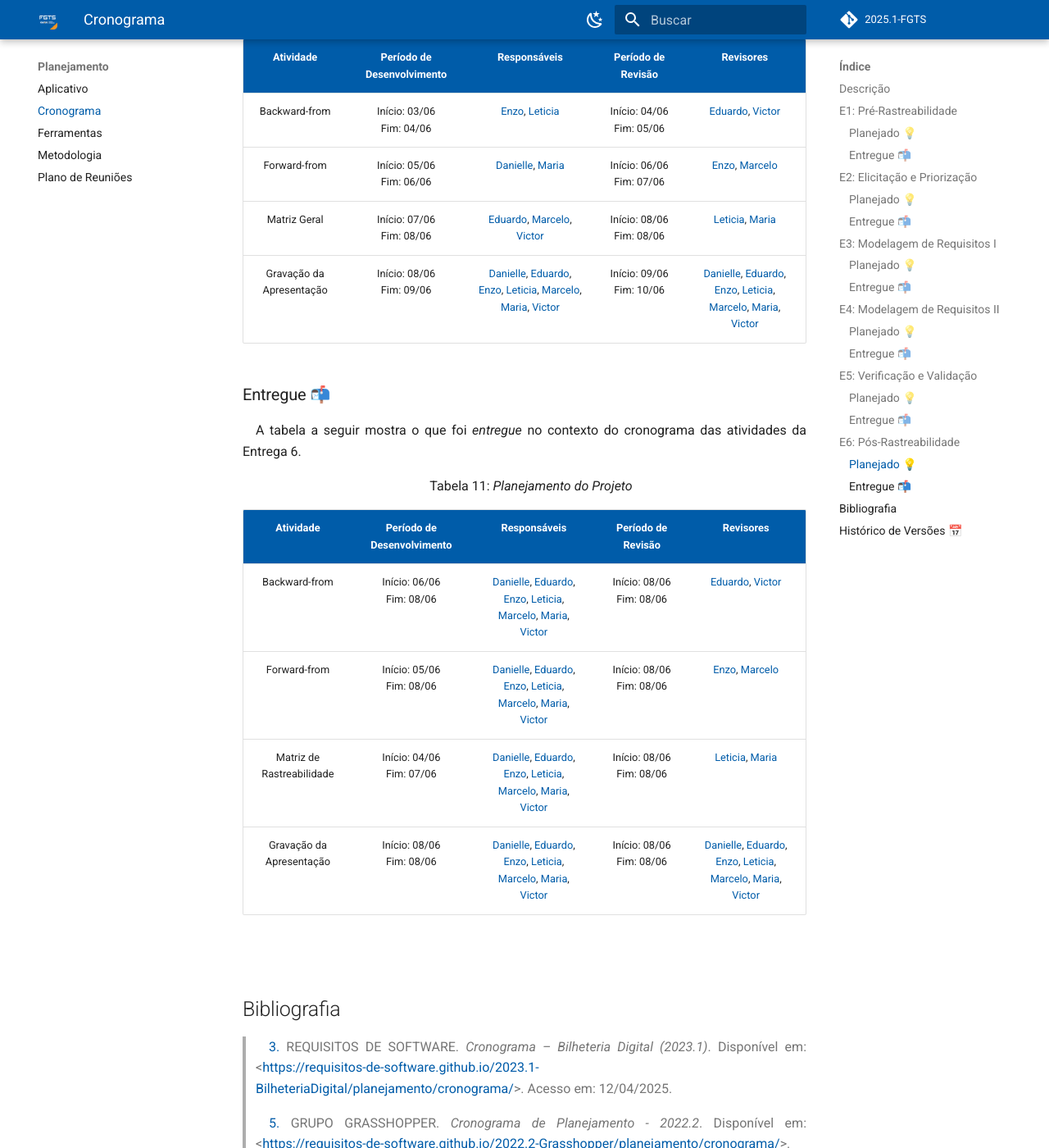
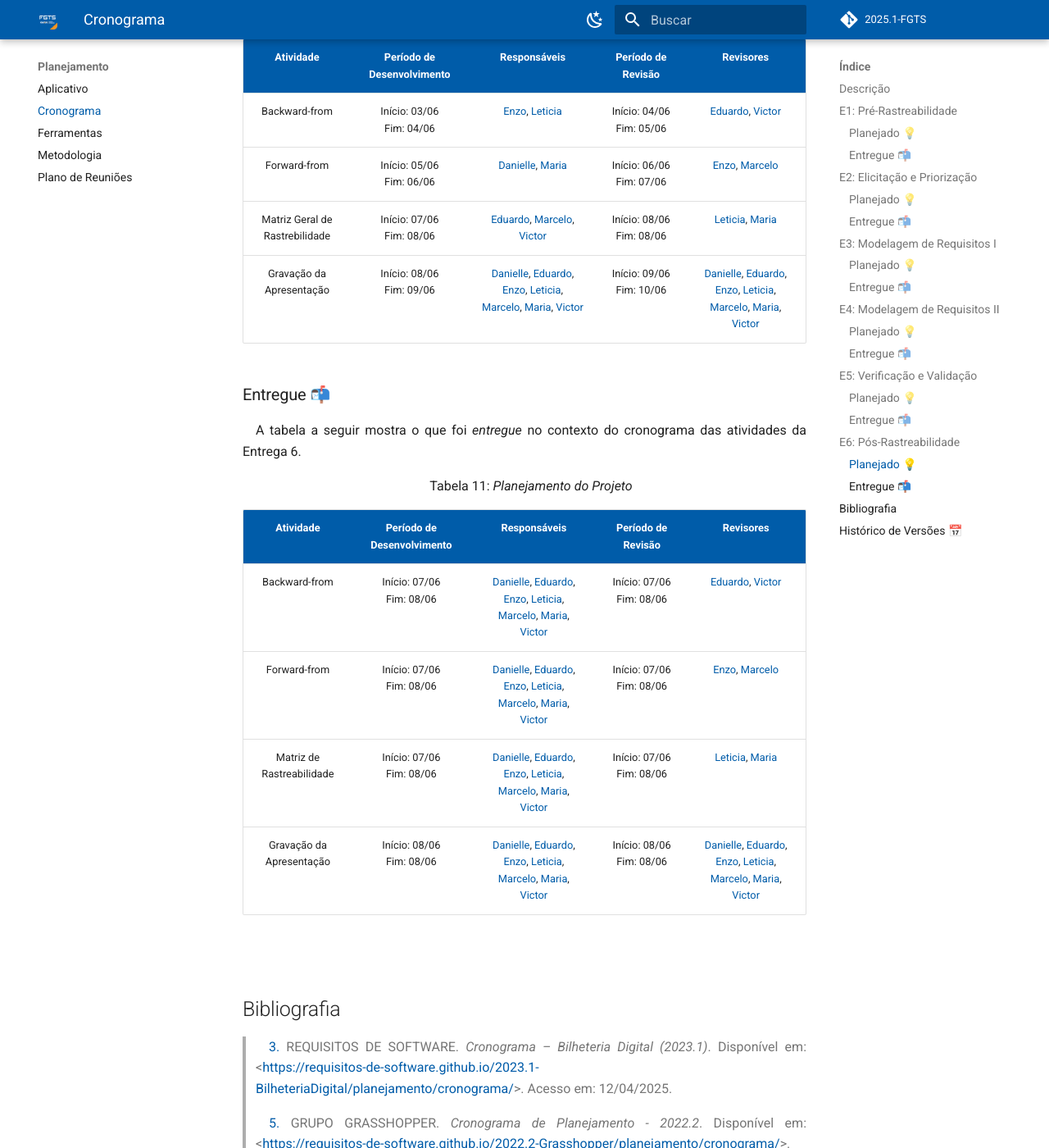
Before and after one commit to eduardodpms/REQ-FGTS, an MkDocs documentation site: the page built from docs/Planejamento/Cronograma.md, in a window 1280 px wide and 1400 px high, scrolled down 9627 px. Shown: the whole window at 82% size. Built offline with MkDocs 1.6.1 and Material for MkDocs 9.7.7, drawn with Linux system fonts in a browser that asks for light colours; comment, search, counter and statistics services are not loaded; some of the changed text lies outside the part shown.

Commit message:
update: cronograma

```diff
--- a/docs/Planejamento/Cronograma.md
+++ b/docs/Planejamento/Cronograma.md
@@ -207,7 +207,7 @@ A tabela a seguir mostra o que foi *planejado* no cronograma das atividades da E
 |:-:|:-:|:-:|:-:|:-:|
 | Backward-from | Início: 03/06 <br> Fim: 04/06 | [Enzo](https://github.com/EnzoEmir), [Leticia](https://github.com/Leticia-Arisa-K-Higa) | Início: 04/06 <br> Fim: 05/06 | [Eduardo](https://github.com/eduardodpms), [Victor](https://github.com/VictorPontual) |
 | Forward-from | Início: 05/06 <br> Fim: 06/06 | [Danielle](https://github.com/danielle-soaress), [Maria](https://github.com/dudaa28) | Início: 06/06 <br> Fim: 07/06 | [Enzo](https://github.com/EnzoEmir), [Marcelo](https://github.com/MM4k) |
-| Matriz Geral | Início: 07/06 <br> Fim: 08/06 | [Eduardo](https://github.com/eduardodpms), [Marcelo](https://github.com/MM4k), [Victor](https://github.com/VictorPontual) | Início: 08/06 <br> Fim: 08/06 | [Leticia](https://github.com/Leticia-Arisa-K-Higa), [Maria](https://github.com/dudaa28) |
+| Matriz Geral de Rastrebilidade | Início: 07/06 <br> Fim: 08/06 | [Eduardo](https://github.com/eduardodpms), [Marcelo](https://github.com/MM4k), [Victor](https://github.com/VictorPontual) | Início: 08/06 <br> Fim: 08/06 | [Leticia](https://github.com/Leticia-Arisa-K-Higa), [Maria](https://github.com/dudaa28) |
 | Gravação da Apresentação | Início: 08/06 <br> Fim: 09/06 | [Danielle](https://github.com/danielle-soaress), [Eduardo](https://github.com/eduardodpms), [Enzo](https://github.com/EnzoEmir), [Leticia](https://github.com/Leticia-Arisa-K-Higa), [Marcelo](https://github.com/MM4k), [Maria](https://github.com/dudaa28), [Victor](https://github.com/VictorPontual) | Início: 09/06 <br> Fim: 10/06 | [Danielle](https://github.com/danielle-soaress), [Eduardo](https://github.com/eduardodpms), [Enzo](https://github.com/EnzoEmir), [Leticia](https://github.com/Leticia-Arisa-K-Higa), [Marcelo](https://github.com/MM4k), [Maria](https://github.com/dudaa28), [Victor](https://github.com/VictorPontual) |
 
 
@@ -219,9 +219,9 @@ A tabela a seguir mostra o que foi *entregue* no contexto do cronograma das ativ
 
 | **Atividade** | **Período de Desenvolvimento** | **Responsáveis** | **Período de Revisão** | **Revisores** |
 |:-:|:-:|:-:|:-:|:-:|
-| Backward-from | Início: 06/06 <br> Fim: 08/06 | [Danielle](https://github.com/danielle-soaress), [Eduardo](https://github.com/eduardodpms), [Enzo](https://github.com/EnzoEmir), [Leticia](https://github.com/Leticia-Arisa-K-Higa), [Marcelo](https://github.com/MM4k), [Maria](https://github.com/dudaa28), [Victor](https://github.com/VictorPontual) | Início: 08/06 <br> Fim: 08/06 | [Eduardo](https://github.com/eduardodpms), [Victor](https://github.com/VictorPontual) |
-| Forward-from | Início: 05/06 <br> Fim: 08/06 | [Danielle](https://github.com/danielle-soaress), [Eduardo](https://github.com/eduardodpms), [Enzo](https://github.com/EnzoEmir), [Leticia](https://github.com/Leticia-Arisa-K-Higa), [Marcelo](https://github.com/MM4k), [Maria](https://github.com/dudaa28), [Victor](https://github.com/VictorPontual) | Início: 08/06 <br> Fim: 08/06 | [Enzo](https://github.com/EnzoEmir), [Marcelo](https://github.com/MM4k) |
-| Matriz de Rastreabilidade | Início: 04/06 <br> Fim: 07/06 | [Danielle](https://github.com/danielle-soaress), [Eduardo](https://github.com/eduardodpms), [Enzo](https://github.com/EnzoEmir), [Leticia](https://github.com/Leticia-Arisa-K-Higa), [Marcelo](https://github.com/MM4k), [Maria](https://github.com/dudaa28), [Victor](https://github.com/VictorPontual) | Início: 08/06 <br> Fim: 08/06 | [Leticia](https://github.com/Leticia-Arisa-K-Higa), [Maria](https://github.com/dudaa28) |
+| Backward-from | Início: 07/06 <br> Fim: 08/06 | [Danielle](https://github.com/danielle-soaress), [Eduardo](https://github.com/eduardodpms), [Enzo](https://github.com/EnzoEmir), [Leticia](https://github.com/Leticia-Arisa-K-Higa), [Marcelo](https://github.com/MM4k), [Maria](https://github.com/dudaa28), [Victor](https://github.com/VictorPontual) | Início: 07/06 <br> Fim: 08/06 | [Eduardo](https://github.com/eduardodpms), [Victor](https://github.com/VictorPontual) |
+| Forward-from | Início: 07/06 <br> Fim: 08/06 | [Danielle](https://github.com/danielle-soaress), [Eduardo](https://github.com/eduardodpms), [Enzo](https://github.com/EnzoEmir), [Leticia](https://github.com/Leticia-Arisa-K-Higa), [Marcelo](https://github.com/MM4k), [Maria](https://github.com/dudaa28), [Victor](https://github.com/VictorPontual) | Início: 07/06 <br> Fim: 08/06  | [Enzo](https://github.com/EnzoEmir), [Marcelo](https://github.com/MM4k) |
+| Matriz de Rastreabilidade | Início: 07/06 <br> Fim: 08/06 | [Danielle](https://github.com/danielle-soaress), [Eduardo](https://github.com/eduardodpms), [Enzo](https://github.com/EnzoEmir), [Leticia](https://github.com/Leticia-Arisa-K-Higa), [Marcelo](https://github.com/MM4k), [Maria](https://github.com/dudaa28), [Victor](https://github.com/VictorPontual) | Início: 07/06 <br> Fim: 08/06  | [Leticia](https://github.com/Leticia-Arisa-K-Higa), [Maria](https://github.com/dudaa28) |
 | Gravação da Apresentação | Início: 08/06 <br> Fim: 08/06 | [Danielle](https://github.com/danielle-soaress), [Eduardo](https://github.com/eduardodpms), [Enzo](https://github.com/EnzoEmir), [Leticia](https://github.com/Leticia-Arisa-K-Higa), [Marcelo](https://github.com/MM4k), [Maria](https://github.com/dudaa28), [Victor](https://github.com/VictorPontual) | Início: 08/06 <br> Fim: 08/06 | [Danielle](https://github.com/danielle-soaress), [Eduardo](https://github.com/eduardodpms), [Enzo](https://github.com/EnzoEmir), [Leticia](https://github.com/Leticia-Arisa-K-Higa), [Marcelo](https://github.com/MM4k), [Maria](https://github.com/dudaa28), [Victor](https://github.com/VictorPontual) |
 
 
@@ -253,4 +253,5 @@ A tabela a seguir mostra o que foi *entregue* no contexto do cronograma das ativ
 | `1.8` | 04/05/2025 | Cronograma da entrega 2 - Entregue | [Maria Eduarda](https://github.com/dudaa28) | [Enzo Emir](https://github.com/EnzoEmir) |
 | `1.9` | 12/05/2025 | Melhorando o cronograma da entrega 3 | [Enzo Emir](https://github.com/EnzoEmir) | [Eduardo de Pina](https://github.com/eduardodpms) |
 | `2.0` | 18/05/2025 | Adicionando cronograma entregue na etapa de modelagem 1 | [Eduardo de Pina](https://github.com/eduardodpms) | [Marcelo Makoto](https://github.com/MM4k) |
-| `2.1` | 05/06/2025 | Adicionando cronograma entregue na etapa de modelagem 2 | [Eduardo de Pina](https://github.com/eduardodpms) | - |
+| `2.1` | 05/06/2025 | Adicionando cronograma entregue na etapa de modelagem 2 | [Eduardo de Pina](https://github.com/eduardodpms) | [Danielle Soares](https://github.com/danielle-soaress) |
+| `2.2` | 18/06/2025 | Atualizando cronograma entregue da etapa de pós rastreabilidade | [Danielle Soares](https://github.com/danielle-soaress) | -- |
```
Also changed, not shown: docs/Planejamento/Metodologia.md (+0 -2 lines).
